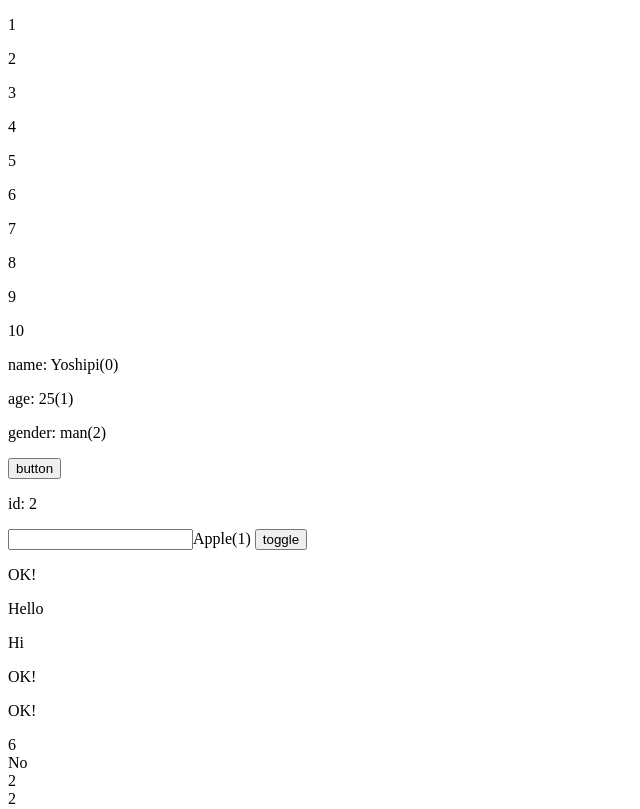
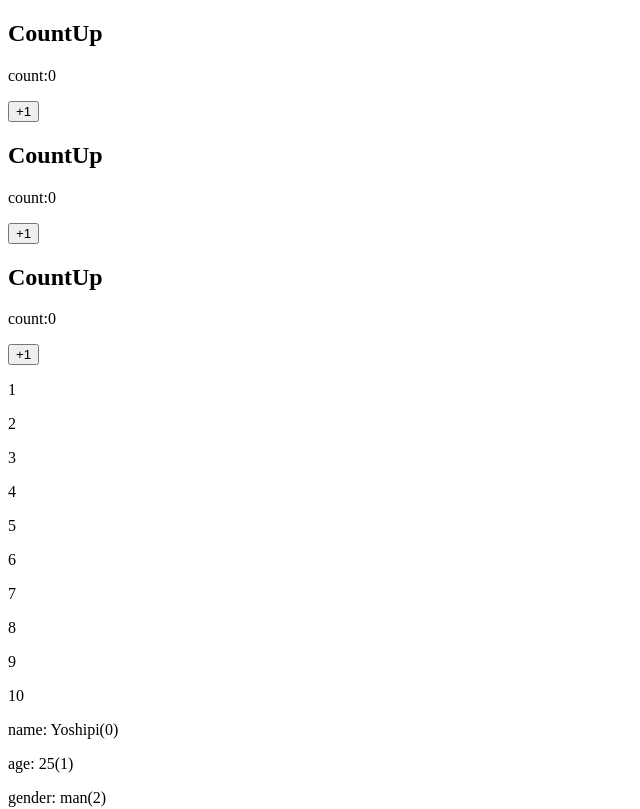
Before and after one commit to reo0306/vue-practise, a Vue app in the folder vue-lesson/: page / in a window 1280 px wide. Shown: the top 809 px of the page, without its empty margins (0-640 px from the left). Built offline with nearby package versions, Linux system fonts and the light colour scheme; the HTML template or start-up script is replaced by a standard one.

Commit message:
add CountUp component

```diff
--- a/vue-lesson/src/App.vue
+++ b/vue-lesson/src/App.vue
@@ -1,4 +1,5 @@
 <script setup lang="ts">
+import CountUp from './CountUp.vue';
 import { ref, reactive, computed, watchEffect, watch } from 'vue';
 
 const title = ref('Vue.js Course');
@@ -125,6 +126,9 @@ const user = ref({
 </script>
 
 <template>
+  <CountUp />
+  <CountUp />
+  <CountUp />
   <!-- v-for number -->
   <p v-for="n in 10" :key="n">{{ n }}</p>
 
--- /dev/null
+++ b/vue-lesson/src/CountUp.vue
@@ -0,0 +1,13 @@
+<script setup lang="ts">
+import { ref } from 'vue';
+
+console.log('script');
+
+const count = ref(0);
+</script>
+
+<template>
+  <h2>CountUp</h2>
+  <p>count:{{ count }}</p>
+  <button @click="count++">+1</button>
+</template>
```
